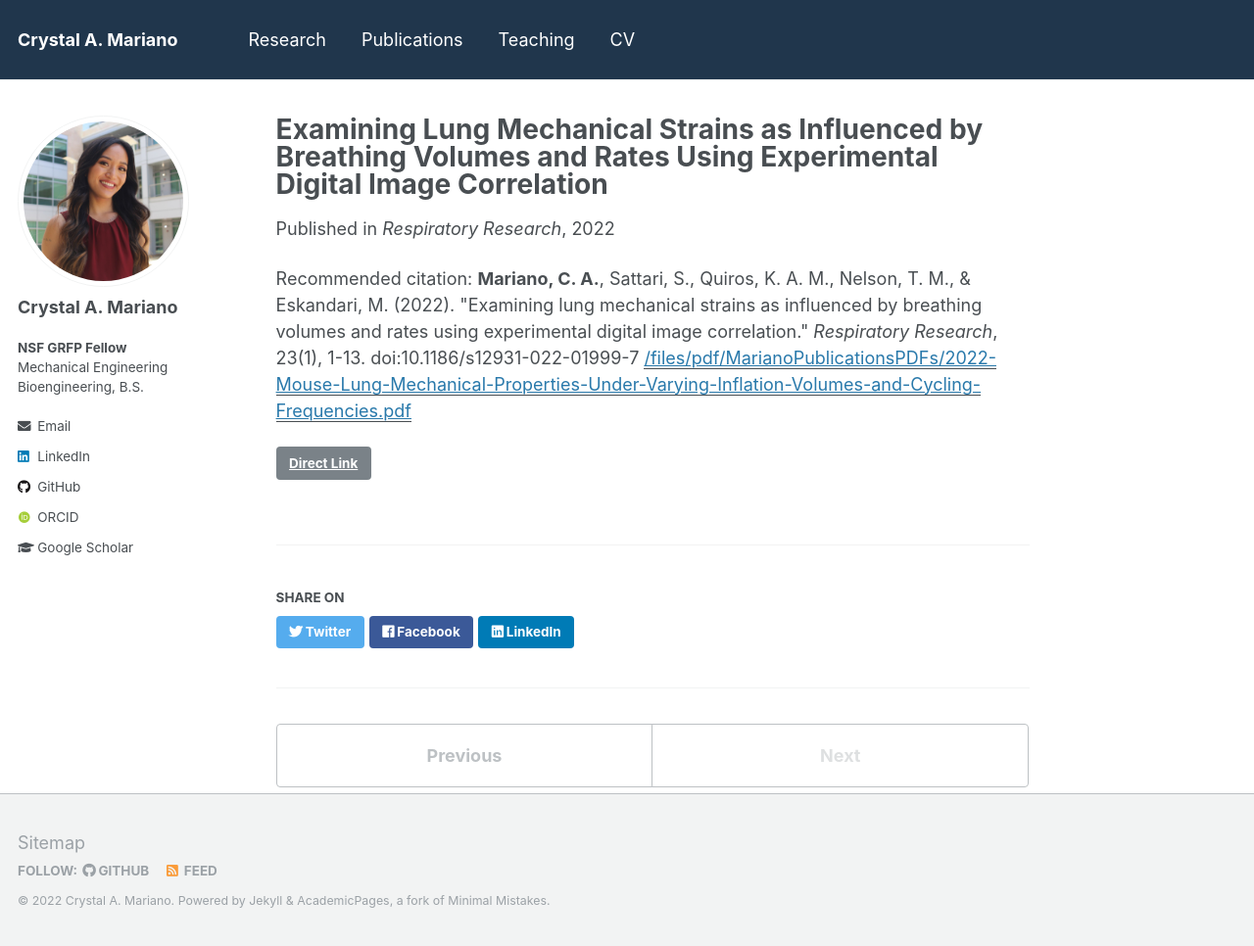
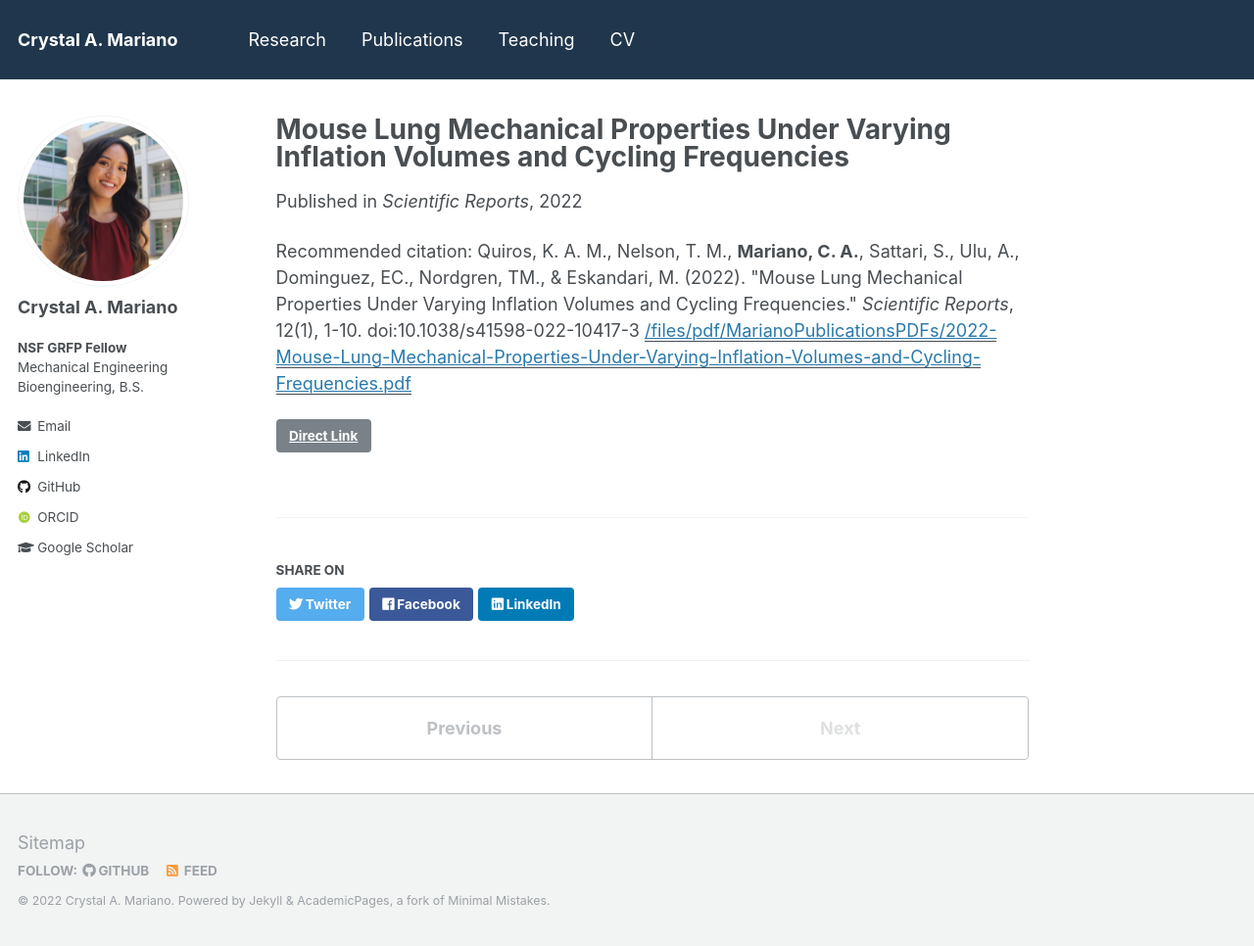
Before and after one commit to crystalamariano/crystalamariano.github.io, a Jekyll site: the page built from _publications/2022-Mouse-Lung-Mechanical-Properties-Under-Varying-Inflation-Volumes-and-Cycling-Frequencies.md, in a window 1280 px wide and 966 px high. Shown: the whole window at 98% size. Built offline with Jekyll 4.4.1, drawn with Linux system fonts in a browser that asks for light colours; some web fonts are replaced; a file with an impossible date is left out.

Commit message:
Updated CV

```diff
--- a/_publications/2022-Mouse-Lung-Mechanical-Properties-Under-Varying-Inflation-Volumes-and-Cycling-Frequencies.md
+++ b/_publications/2022-Mouse-Lung-Mechanical-Properties-Under-Varying-Inflation-Volumes-and-Cycling-Frequencies.md
@@ -1,10 +1,10 @@
 ---
-title: "Examining Lung Mechanical Strains as Influenced by Breathing Volumes and Rates Using Experimental Digital Image Correlation"
+title: "Mouse Lung Mechanical Properties Under Varying Inflation Volumes and Cycling Frequencies"
 collection: publications
 permalink: /publication/2022-Mouse-Lung-Mechanical-Properties-Under-Varying-Inflation-Volumes-and-Cycling-Frequencies
-date: 2022-05-02
-venue: 'Respiratory Research'
+date: 2022-04-11
+venue: 'Scientific Reports'
 paperurl: '/files/pdf/MarianoPublicationsPDFs/2022-Mouse-Lung-Mechanical-Properties-Under-Varying-Inflation-Volumes-and-Cycling-Frequencies.pdf'
-link: 'https://doi.org/10.1186/s12931-022-01999-7'
-citation: '<b>Mariano, C. A.</b>, Sattari, S., Quiros, K. A. M., Nelson, T. M., & Eskandari, M. (2022). &quot;Examining lung mechanical strains as influenced by breathing volumes and rates using experimental digital image correlation.&quot; <i>Respiratory Research</i>, 23(1), 1-13. doi:10.1186/s12931-022-01999-7'
+link: 'https://doi.org/10.1038/s41598-022-10417-3'
+citation: 'Quiros, K. A. M., Nelson, T. M., <b>Mariano, C. A.</b>, Sattari, S., Ulu, A., Dominguez, EC., Nordgren, TM.,  & Eskandari, M. (2022). &quot;Mouse Lung Mechanical Properties Under Varying Inflation Volumes and Cycling Frequencies.&quot; <i>Scientific Reports</i>, 12(1), 1-10. doi:10.1038/s41598-022-10417-3'
 ---
```
Also changed, not shown: _publications/2020-Introducing-a-Custom-Designed-Volume-Pressure-Machine.md (renamed from _publications/2020-Novel-Mechanical-Strain-Characterization-of-Ventilated-ex-vivo-Porcine-and-Murine-Lung-using-Digital-Image-Correlation - Copy.md, +1 -1 lines), _publications/2022-Examining-lung-mechanical-strains-as-influenced-by-breathing-volumes-and-rates-using-experimental-digital-image-correlation - Copy.md (deleted, +0 -10 lines).
